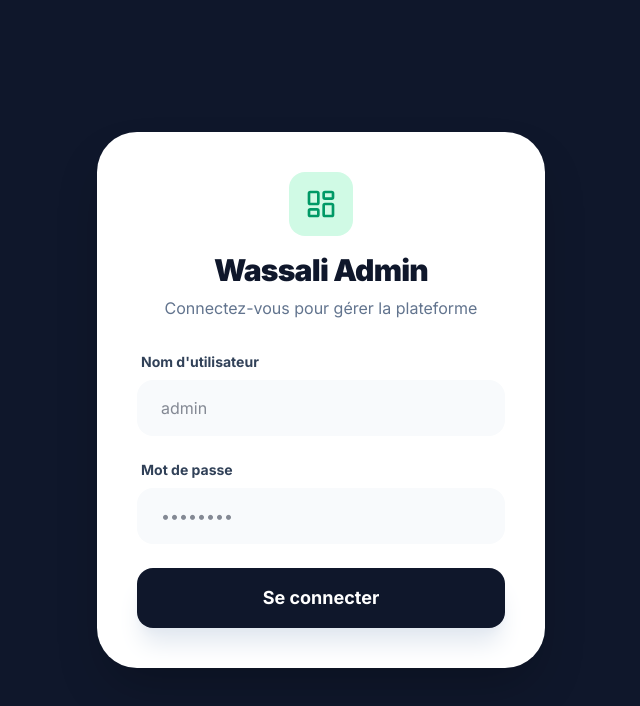
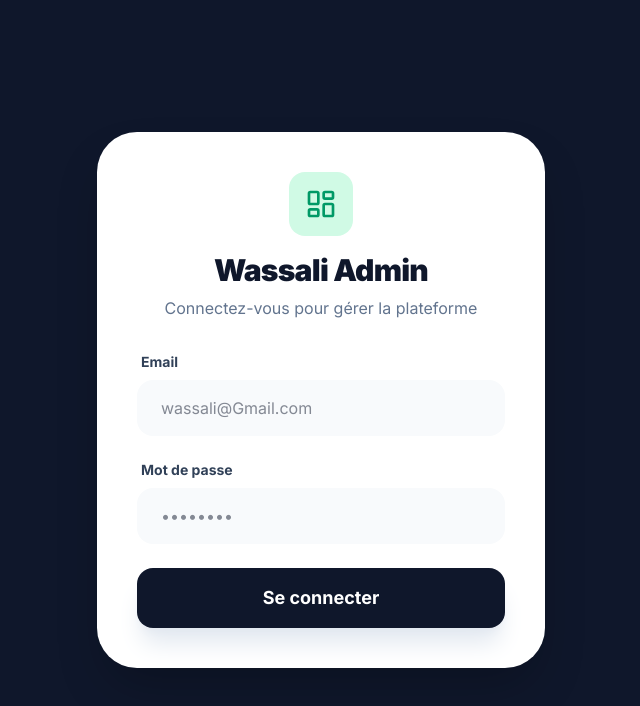
Before and after one commit to usadzoran/Luxestore, a React (Vite) app: page /admin-login in a window 1280 px wide. Shown: the top 706 px of the page, without its empty margins (319-959 px from the left). Built offline with nearby package versions, Linux system fonts and the light colour scheme.

Commit message:
feat(admin): Update admin login credentials
Changes the hardcoded username and password for admin authentication. The username is updated from 'admin' to 'wassali@Gmail.com' and the password from 'admin123' to 'vampirewahab31'.

```diff
--- a/src/Admin.tsx
+++ b/src/Admin.tsx
@@ -87,7 +87,7 @@ export function AdminLogin({ onLogin }: { onLogin: () => void }) {
 
   const handleSubmit = (e: React.FormEvent) => {
     e.preventDefault();
-    if (username === 'admin' && password === 'admin123') {
+    if (username === 'wassali@Gmail.com' && password === 'vampirewahab31') {
       localStorage.setItem('admin_auth', 'true');
       onLogin();
     } else {
@@ -113,13 +113,13 @@ export function AdminLogin({ onLogin }: { onLogin: () => void }) {
             </div>
           )}
           <div>
-            <label className="block text-sm font-bold text-slate-700 mb-2 ml-1">Nom d'utilisateur</label>
+            <label className="block text-sm font-bold text-slate-700 mb-2 ml-1">Email</label>
             <input
               type="text"
               value={username}
               onChange={(e) => setUsername(e.target.value)}
               className="w-full bg-slate-50 border-none rounded-2xl py-4 px-6 focus:ring-2 focus:ring-emerald-500"
-              placeholder="admin"
+              placeholder="wassali@Gmail.com"
               required
             />
           </div>
```
